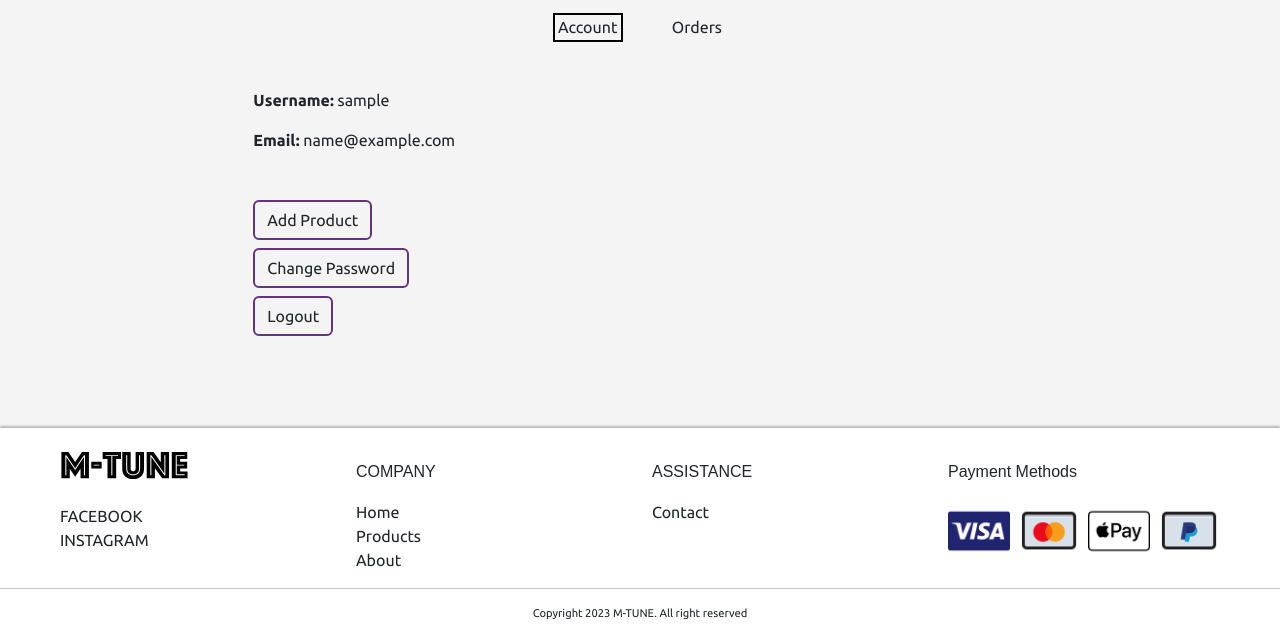
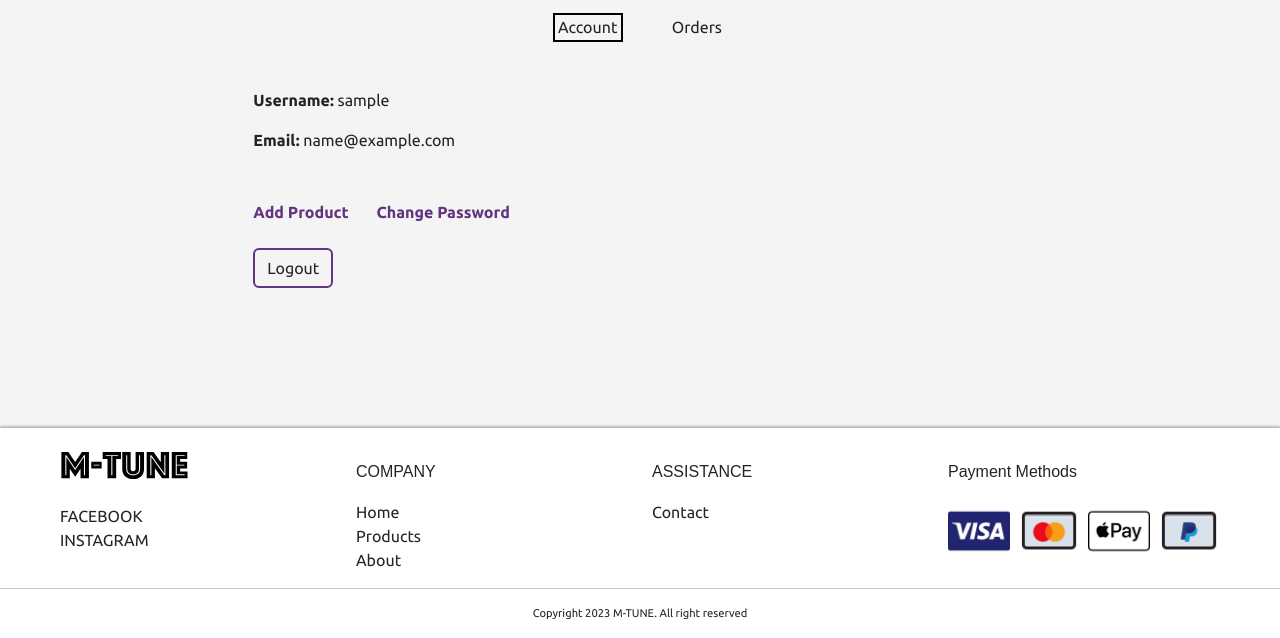
Before and after one commit to GenaPlem/django_music_store, a Django app: page /profile/ in a window 1280 px wide. Shown: the part 162-800 px from the top of the page. Run offline with Django 4.2, Linux system fonts and the light colour scheme; the visitor is signed in with stand-in values (Sample User, id 1); some libraries are stand-ins or nearby versions; some web fonts are replaced.

Commit message:
Update links style in profile

```diff
--- a/profiles/templates/profiles/profile.html
+++ b/profiles/templates/profiles/profile.html
@@ -25,10 +25,10 @@
                 <p><b>Username:</b> {{ request.user.username }}</p>
                 <p class="mb-5"><b>Email:</b> {{ request.user.email }}</p>
                 {% if request.user.is_superuser %}
-                    <a href="{% url 'add_product' %}" class="btn purple-btn mb-2">Add Product</a><br>
+                    <a href="{% url 'add_product' %}" class="purple-link me-4">Add Product</a>
                 {% endif %}
-                <a href="{% url 'account_change_password' %}" class="btn purple-btn mb-2">Change Password</a><br>
-                <a href="{% url 'account_logout' %}" class="btn purple-btn">Logout</a>
+                <a href="{% url 'account_change_password' %}" class="purple-link">Change Password</a><br>
+                <a href="{% url 'account_logout' %}" class="btn purple-btn mt-4">Logout</a>
             {% endblock %}
         </div>
     </section>
```
